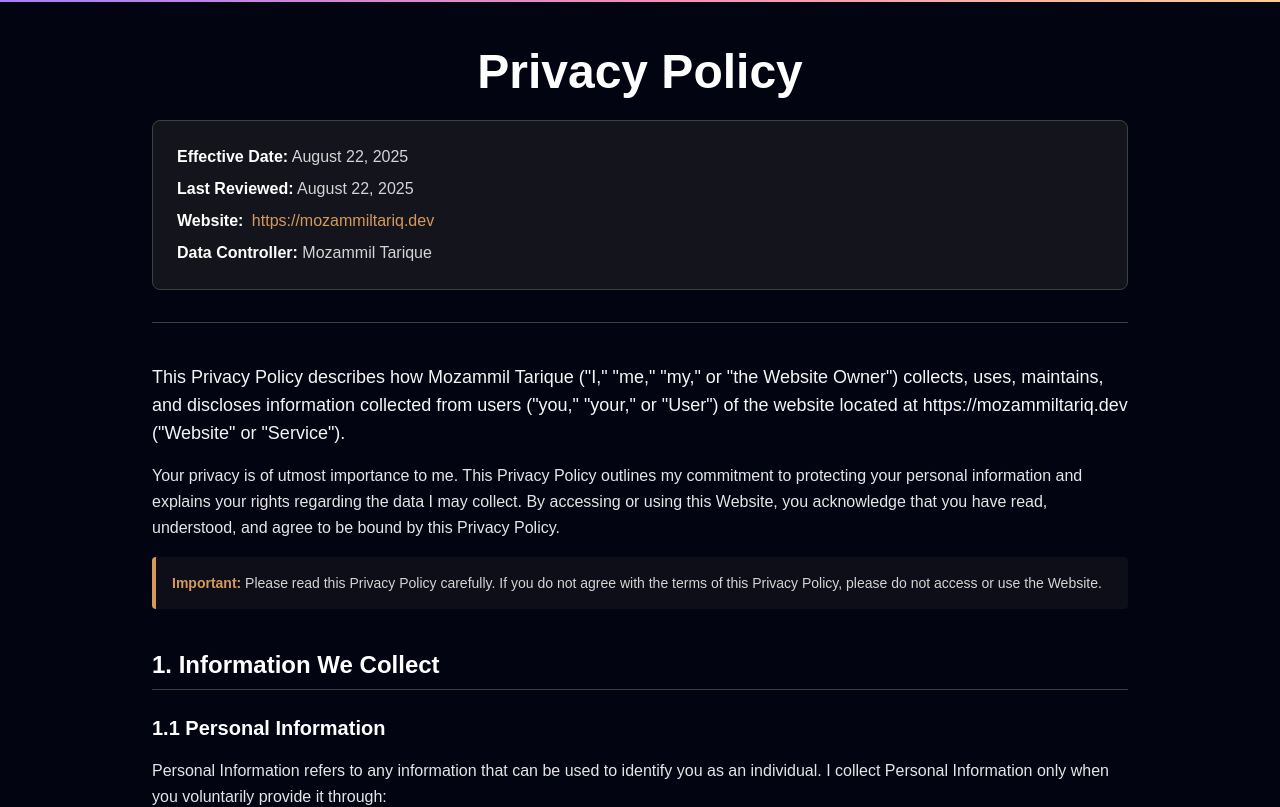
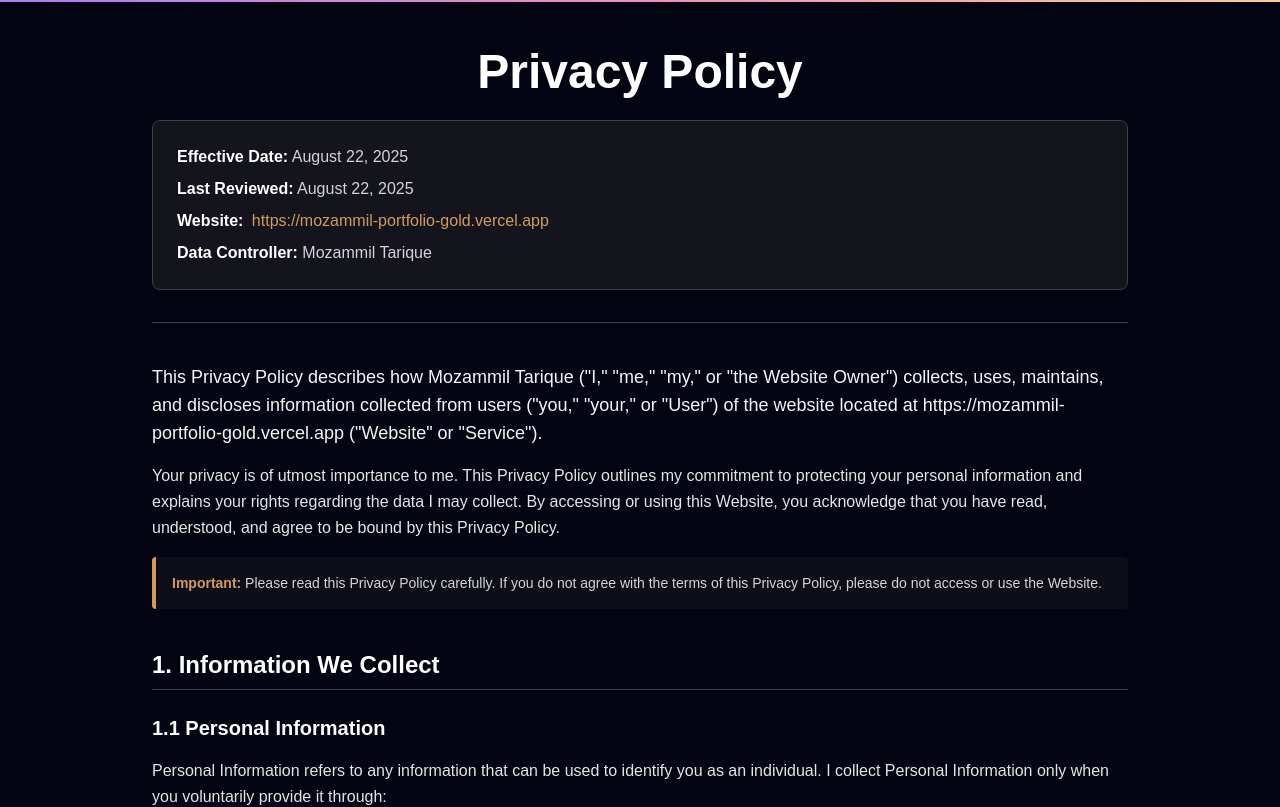
Before and after one commit to MozammilT/portfolio, a React (Vite) app: page /privacy-policy in a window 1280 px wide. Shown: the top 807 px of the page. Built offline with nearby package versions, Linux system fonts and the light colour scheme; no server answers; a web font is replaced by a local one.

Commit message:
Update website links

```diff
--- a/src/pages/PrivacyPolicy.jsx
+++ b/src/pages/PrivacyPolicy.jsx
@@ -25,12 +25,12 @@ export default function PrivacyPolicy() {
             <p className="text-base text-neutral-300 mb-2">
               <strong className="text-white">Website:</strong>{" "}
               <a
-                href="https://mozammiltariq.dev"
+                href="https://mozammil-portfolio-gold.vercel.app"
                 className="text-sand hover:underline ml-1"
                 target="_blank"
                 rel="noopener noreferrer"
               >
-                https://mozammiltariq.dev
+                https://mozammil-portfolio-gold.vercel.app
               </a>
             </p>
             <p className="text-base text-neutral-300">
@@ -45,7 +45,7 @@ export default function PrivacyPolicy() {
             This Privacy Policy describes how Mozammil Tarique ("I," "me," "my,"
             or "the Website Owner") collects, uses, maintains, and discloses
             information collected from users ("you," "your," or "User") of the
-            website located at https://mozammiltariq.dev ("Website" or
+            website located at https://mozammil-portfolio-gold.vercel.app ("Website" or
             "Service").
           </p>
           <p className="mb-4">
@@ -470,12 +470,12 @@ export default function PrivacyPolicy() {
               <p>
                 <strong className="text-sand">Website:</strong>{" "}
                 <a
-                  href="https://mozammiltariq.dev"
+                  href="https://mozammil-portfolio-gold.vercel.app"
                   className="text-sand hover:underline"
                   target="_blank"
                   rel="noopener noreferrer"
                 >
-                  https://mozammiltariq.dev
+                  https://mozammil-portfolio-gold.vercel.app
                 </a>
               </p>
             </div>
--- a/src/pages/TermsAndConditions.jsx
+++ b/src/pages/TermsAndConditions.jsx
@@ -25,12 +25,12 @@ export default function TermsAndConditions() {
             <p className="text-base text-neutral-300 mb-2">
               <strong className="text-white">Website:</strong>{" "}
               <a
-                href="https://mozammiltariq.dev"
+                href="https://mozammil-portfolio-gold.vercel.app"
                 className="text-sand hover:underline ml-1"
                 target="_blank"
                 rel="noopener noreferrer"
               >
-                https://mozammiltariq.dev
+                https://mozammil-portfolio-gold.vercel.app
               </a>
             </p>
             <p className="text-base text-neutral-300">
@@ -43,7 +43,7 @@ export default function TermsAndConditions() {
         <div className="mb-10">
           <p className="text-lg mb-4 text-neutral-100">
             These Terms and Conditions ("Terms") govern your use of the website
-            located at https://mozammiltariq.dev ("Website" or "Service")
+            located at https://mozammil-portfolio-gold.vercel.app ("Website" or "Service")
             operated by Mozammil Tarique ("I," "me," "my," or "Service
             Provider").
           </p>
@@ -734,12 +734,12 @@ export default function TermsAndConditions() {
               <p>
                 <strong className="text-sand">Website:</strong>{" "}
                 <a
-                  href="https://mozammiltariq.dev"
+                  href="https://mozammil-portfolio-gold.vercel.app"
                   className="text-sand hover:underline"
                   target="_blank"
                   rel="noopener noreferrer"
                 >
-                  https://mozammiltariq.dev
+                  https://mozammil-portfolio-gold.vercel.app
                 </a>
               </p>
               <p>
```
